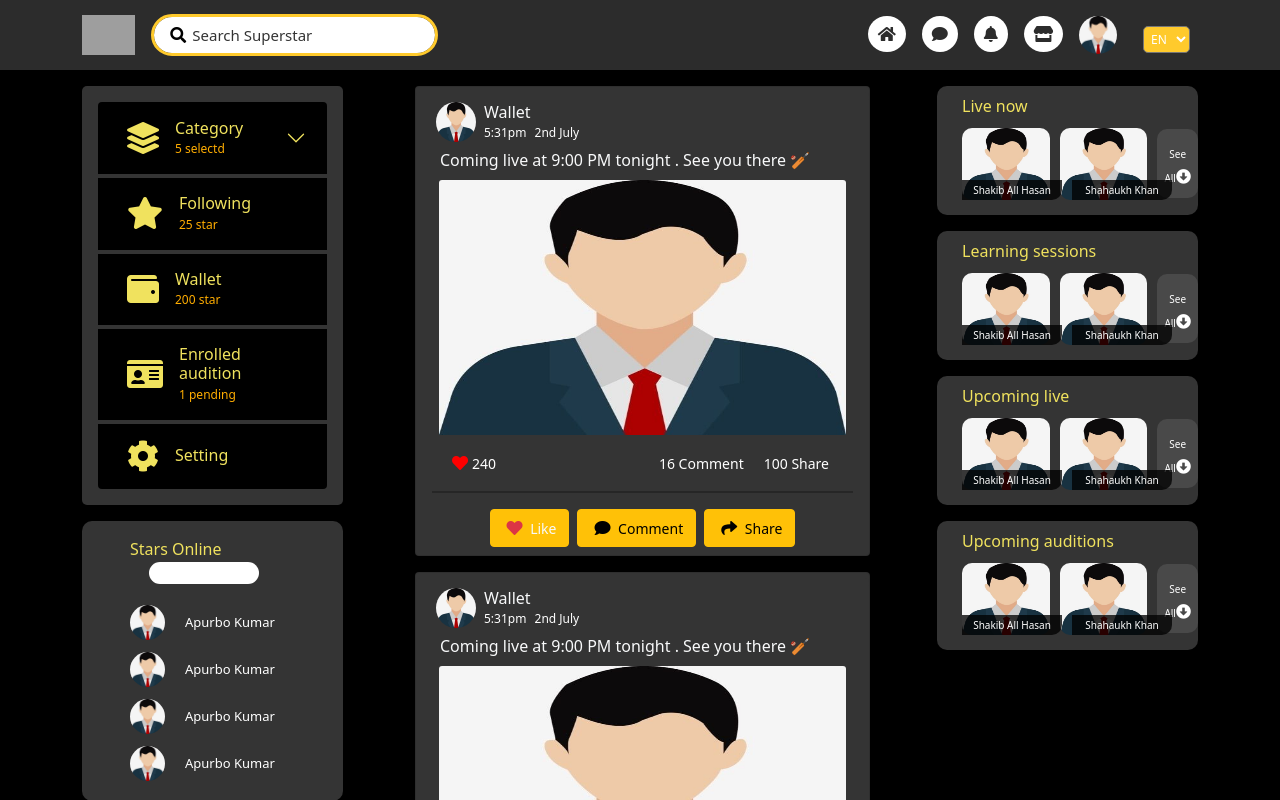
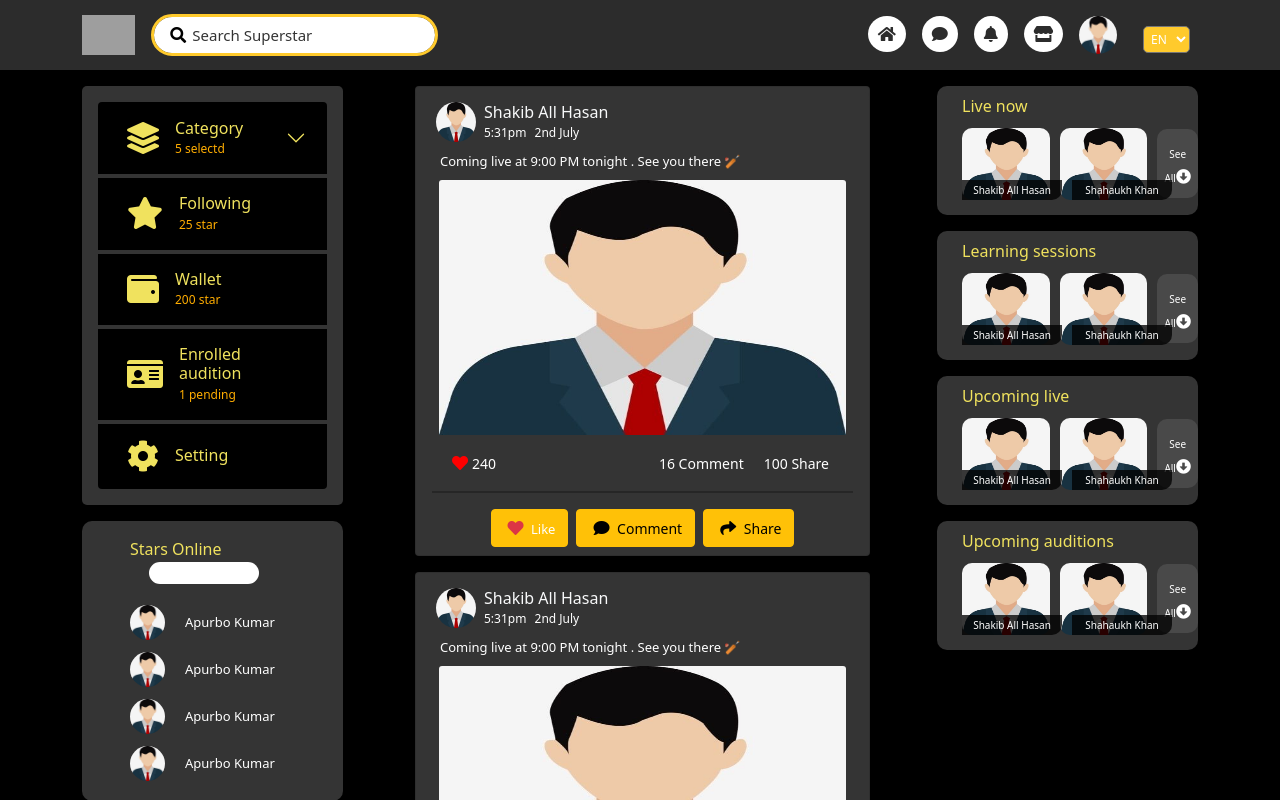
Before and after one commit to aktaruzzamanjoti97/HelloSuperStars, a React (Create React App) app: page / in a window 1280 px wide. Shown: the top 800 px of the page. Built offline with nearby package versions, Linux system fonts and the light colour scheme; no server answers; sample sign-in values are in the browser's storage; grey boxes are pictures that could not be loaded.

Commit message:
Post title css done

```diff
--- a/src/components/CSS/Home/Post.css
+++ b/src/components/CSS/Home/Post.css
@@ -42,10 +42,16 @@
     color: white;
     margin-left: 5px;
 }
+
+.Post-Title-home{
+    color: white;
+    margin-top: 10px;
+    font-size: 13px;
+}
 .PostBack{
     background-color: #343434;
     border: none;
-    margin-bottom: -2px;
+    margin-bottom: 2px;
     height: 50px;
     margin-top: 5px;
 }
--- a/src/components/Pages/Home/Body/StarPostPage/PostPage.js
+++ b/src/components/Pages/Home/Body/StarPostPage/PostPage.js
@@ -13,14 +13,14 @@ const Post = () =>{
                         <div className="accordion-button profile1-accordion-button PostBack  collapsed">
                             <img src={Picture} className="PostImgHome" alt="..." />
                             <span
-                                className="mx-2 text-warning text-light">Wallet <br></br>
+                                className="mx-2 text-warning text-light">Shakib All Hasan <br></br>
                                 <small className="category-size-chat "> <span className="Post-small-text">5:31pm</span></small>
                                 <small className="category-size-chat "> <span className="Post-small-text-r">2nd July</span></small>
                             </span>
                         </div>
                     </h2>
                 </div>
-                <div className="container my-2 text-light">
+                <div className="container my-2 Post-Title-home">
                     Coming live at 9:00 PM tonight . See you there 🏏
                 </div>
                 <img src={Picture} className="card-img-top img-fluid mx-auto PostImgHe" alt="..." />
@@ -45,7 +45,7 @@ const Post = () =>{
                     <div className="text-center">
                         <button className="btn btn-warning ">
                             <i className="fas fa-heart text-danger  mx-1"></i>
-                            <small className="text-light"> Like</small>
+                            <small className="Post-Title-home"> Like</small>
                         </button>
                         <button className="btn btn-warning mx-2 ">
                             <i className="fas fa-comment  mx-1 "></i>
@@ -65,14 +65,14 @@ const Post = () =>{
                         <div className="accordion-button profile1-accordion-button PostBack  collapsed">
                             <img src={Picture} className="PostImgHome" alt="..." />
                             <span
-                                className="mx-2 text-warning text-light">Wallet <br></br>
+                                className="mx-2 text-warning text-light">Shakib All Hasan <br></br>
                                 <small className="category-size-chat "> <span className="Post-small-text">5:31pm</span></small>
                                 <small className="category-size-chat "> <span className="Post-small-text-r">2nd July</span></small>
                             </span>
                         </div>
                     </h2>
                 </div>
-                <div className="container my-2 text-light">
+                <div className="container my-2 Post-Title-home">
                     Coming live at 9:00 PM tonight . See you there 🏏
                 </div>
                 <img src={Picture} className="card-img-top img-fluid mx-auto PostImgHe" alt="..." />
@@ -97,7 +97,7 @@ const Post = () =>{
                     <div className="text-center">
                         <button className="btn btn-warning ">
                             <i className="fas fa-heart text-danger  mx-1"></i>
-                            <small className="text-light"> Like</small>
+                            <small className="Post-Title-home"> Like</small>
                         </button>
                         <button className="btn btn-warning mx-2 ">
                             <i className="fas fa-comment  mx-1 "></i>
@@ -117,14 +117,14 @@ const Post = () =>{
                         <div className="accordion-button profile1-accordion-button PostBack  collapsed">
                             <img src={Picture} className="PostImgHome" alt="..." />
                             <span
-                                className="mx-2 text-warning text-light">Wallet <br></br>
+                                className="mx-2 text-warning text-light">Shakib All Hasan <br></br>
                                 <small className="category-size-chat "> <span className="Post-small-text">5:31pm</span></small>
                                 <small className="category-size-chat "> <span className="Post-small-text-r">2nd July</span></small>
                             </span>
                         </div>
                     </h2>
                 </div>
-                <div className="container my-2 text-light">
+                <div className="container my-2 Post-Title-home">
                     Coming live at 9:00 PM tonight . See you there 🏏
                 </div>
                 <img src={Picture} className="card-img-top img-fluid mx-auto PostImgHe" alt="..." />
@@ -149,7 +149,7 @@ const Post = () =>{
                     <div className="text-center">
                         <button className="btn btn-warning ">
                             <i className="fas fa-heart text-danger  mx-1"></i>
-                            <small className="text-light"> Like</small>
+                            <small className="Post-Title-home"> Like</small>
                         </button>
                         <button className="btn btn-warning mx-2 ">
                             <i className="fas fa-comment  mx-1 "></i>
@@ -169,14 +169,14 @@ const Post = () =>{
                         <div className="accordion-button profile1-accordion-button PostBack  collapsed">
                             <img src={Picture} className="PostImgHome" alt="..." />
                             <span
-                                className="mx-2 text-warning text-light">Wallet <br></br>
+                                className="mx-2 text-warning text-light">Shakib All Hasan <br></br>
                                 <small className="category-size-chat "> <span className="Post-small-text">5:31pm</span></small>
                                 <small className="category-size-chat "> <span className="Post-small-text-r">2nd July</span></small>
                             </span>
                         </div>
                     </h2>
                 </div>
-                <div className="container my-2 text-light">
+                <div className="container my-2 Post-Title-home">
                     Coming live at 9:00 PM tonight . See you there 🏏
                 </div>
                 <img src={Picture} className="card-img-top img-fluid mx-auto PostImgHe" alt="..." />
@@ -201,7 +201,7 @@ const Post = () =>{
                     <div className="text-center">
                         <button className="btn btn-warning ">
                             <i className="fas fa-heart text-danger  mx-1"></i>
-                            <small className="text-light"> Like</small>
+                            <small className="Post-Title-home"> Like</small>
                         </button>
                         <button className="btn btn-warning mx-2 ">
                             <i className="fas fa-comment  mx-1 "></i>
@@ -221,14 +221,14 @@ const Post = () =>{
                         <div className="accordion-button profile1-accordion-button PostBack  collapsed">
                             <img src={Picture} className="PostImgHome" alt="..." />
                             <span
-                                className="mx-2 text-warning text-light">Wallet <br></br>
+                                className="mx-2 text-warning text-light">Shakib All Hasan <br></br>
                                 <small className="category-size-chat "> <span className="Post-small-text">5:31pm</span></small>
                                 <small className="category-size-chat "> <span className="Post-small-text-r">2nd July</span></small>
                             </span>
                         </div>
                     </h2>
                 </div>
-                <div className="container my-2 text-light">
+                <div className="container my-2 Post-Title-home">
                     Coming live at 9:00 PM tonight . See you there 🏏
                 </div>
                 <img src={Picture} className="card-img-top img-fluid mx-auto PostImgHe" alt="..." />
@@ -253,7 +253,7 @@ const Post = () =>{
                     <div className="text-center">
                         <button className="btn btn-warning ">
                             <i className="fas fa-heart text-danger  mx-1"></i>
-                            <small className="text-light"> Like</small>
+                            <small className="Post-Title-home"> Like</small>
                         </button>
                         <button className="btn btn-warning mx-2 ">
                             <i className="fas fa-comment  mx-1 "></i>
```
